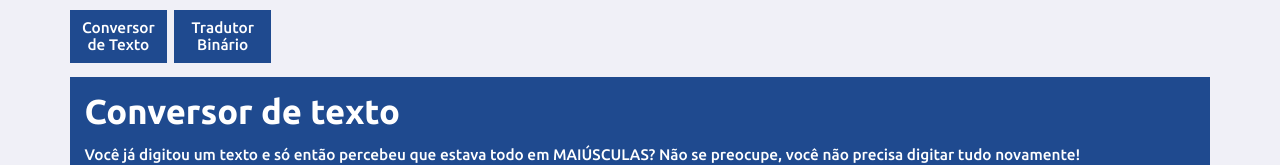
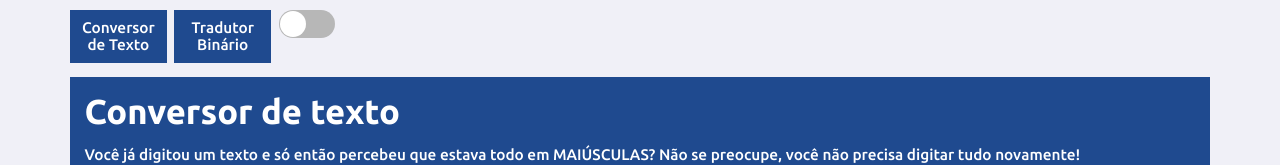
Before and after one commit to Robson16/converttext-app, a React (Create React App) app: page / in a window 1280 px wide. Shown: the top 165 px of the page. Built offline with nearby package versions, Linux system fonts and the light colour scheme.

Commit message:
Theme toggler

```diff
--- a/package.json
+++ b/package.json
@@ -14,6 +14,7 @@
     "react-dom": "^17.0.2",
     "react-router-dom": "^6.1.1",
     "react-scripts": "4.0.3",
+    "react-switch": "^6.0.0",
     "react-toastify": "^8.1.0",
     "styled-components": "^5.3.3"
   },
--- a/src/components/Navbar/index.tsx
+++ b/src/components/Navbar/index.tsx
@@ -1,12 +1,27 @@
-import React from 'react';
-
+import { shade } from 'polished';
+import React, { useContext } from 'react';
+import Switch from 'react-switch';
+import { ThemeContext } from 'styled-components';
+import { AppContext } from '../../context/AppContext';
 import { Container, NavLink } from './styles';
 
 const Navbar: React.FC = () => {
+  const { toggleTheme } = useContext(AppContext);
+  const { colors, title } = useContext(ThemeContext);
+
   return (
     <Container>
       <NavLink to="/">Conversor de Texto</NavLink>
       <NavLink to="/binary-translator">Tradutor Binário</NavLink>
+
+      <Switch
+        onChange={toggleTheme}
+        checked={title === 'dark'}
+        checkedIcon={false}
+        uncheckedIcon={false}
+        onColor={colors.primary}
+        offColor={shade(0.1, colors.textComplement)}
+      />
     </Container>
   );
 };
--- /dev/null
+++ b/src/context/AppContext.tsx
@@ -0,0 +1,34 @@
+import React, { createContext, useCallback } from 'react';
+import { DefaultTheme, ThemeProvider } from 'styled-components';
+import usePersistentState from '../hooks/usePersistedState';
+import dark from '../styles/themes/dark';
+import light from '../styles/themes/light';
+
+interface AppContextData {
+  toggleTheme(): void;
+}
+
+const AppContext = createContext<AppContextData>({} as AppContextData);
+
+const AppProvider: React.FC = ({ children }) => {
+  const [theme, setTheme] = usePersistentState<DefaultTheme>(
+    'converttext-theme',
+    light,
+  );
+
+  const toggleTheme = useCallback(() => {
+    setTheme(theme.title === 'light' ? dark : light);
+  }, [theme.title, setTheme]);
+
+  return (
+    <AppContext.Provider
+      value={{
+        toggleTheme,
+      }}
+    >
+      <ThemeProvider theme={theme}>{children}</ThemeProvider>
+    </AppContext.Provider>
+  );
+};
+
+export { AppProvider, AppContext };
--- /dev/null
+++ b/src/hooks/usePersistedState.ts
@@ -0,0 +1,23 @@
+import { useState, useEffect, Dispatch, SetStateAction } from 'react';
+
+type Response<T> = [T, Dispatch<SetStateAction<T>>];
+
+function usePersistentState<T>(key: string, initialState: T): Response<T> {
+  const [state, setState] = useState(() => {
+    const storageValue = localStorage.getItem(key);
+
+    if (storageValue) {
+      return JSON.parse(storageValue);
+    }
+
+    return initialState;
+  });
+
+  useEffect(() => {
+    localStorage.setItem(key, JSON.stringify(state));
+  }, [key, state]);
+
+  return [state, setState];
+}
+
+export default usePersistentState;
--- /dev/null
+++ b/src/styles/themes/dark.ts
@@ -0,0 +1,22 @@
+const theme = {
+  title: 'dark',
+
+  colors: {
+    background: '#3A3335',
+    primary: '#1f4a8f',
+    primaryLighter: '#507dc7',
+    primaryLight: '#3a67b0',
+    titleInPrimary: '#ffffff',
+    textInPrimary: '#ffffff',
+    textTitle: '#333333',
+    textComplement: '#cccccc',
+    textBase: '#fff',
+    lineInWhite: '#e6e6f0',
+    inputBackground: '#f8f8fc',
+    buttonText: '#f8f8fc',
+    boxBase: '#ffffff',
+    boxFooter: '#fafafc',
+  },
+};
+
+export default theme;
```
Also changed, not shown: src/App.tsx (+3 -4 lines), 1 other file (tests, documents, lock files or other folders).
